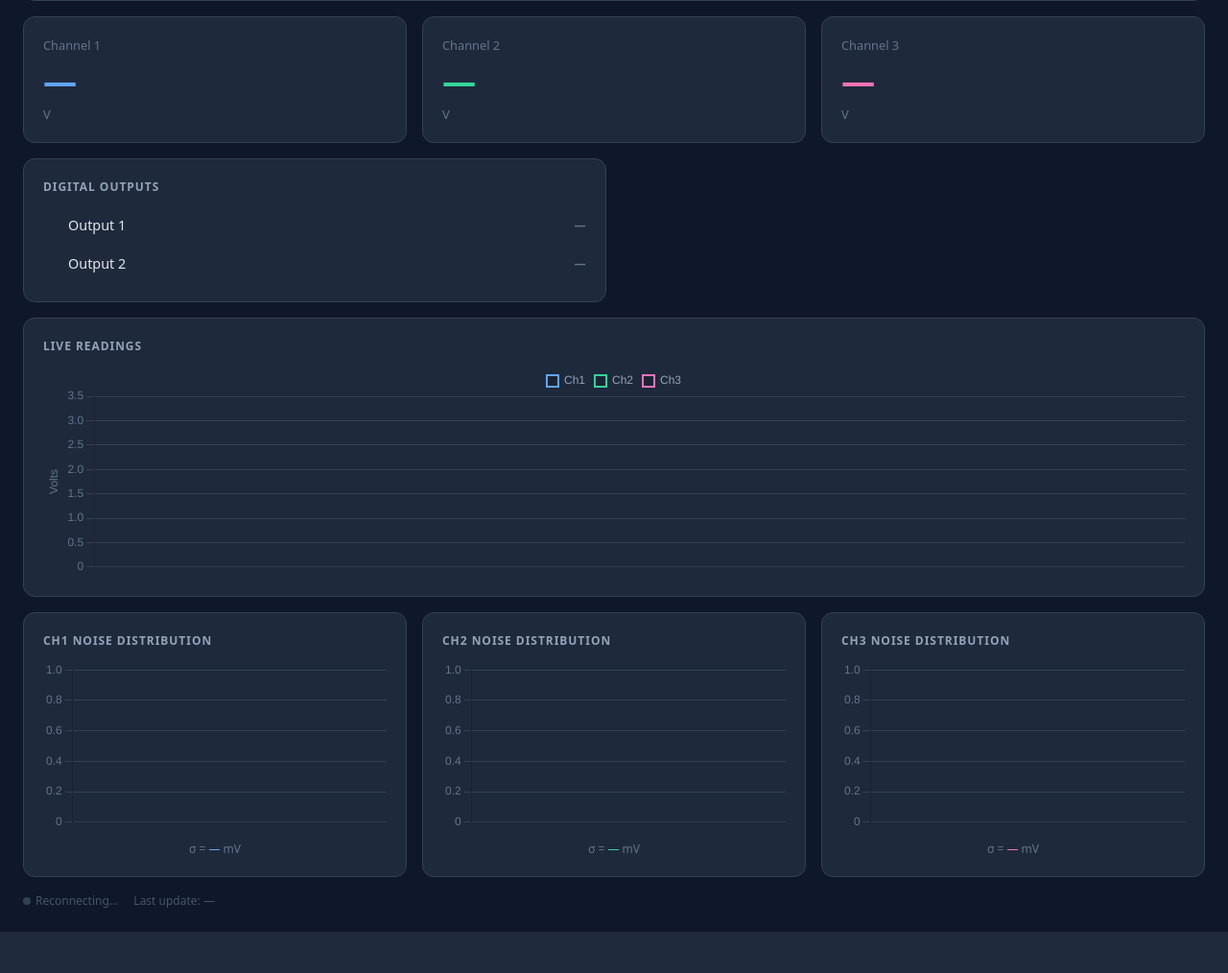
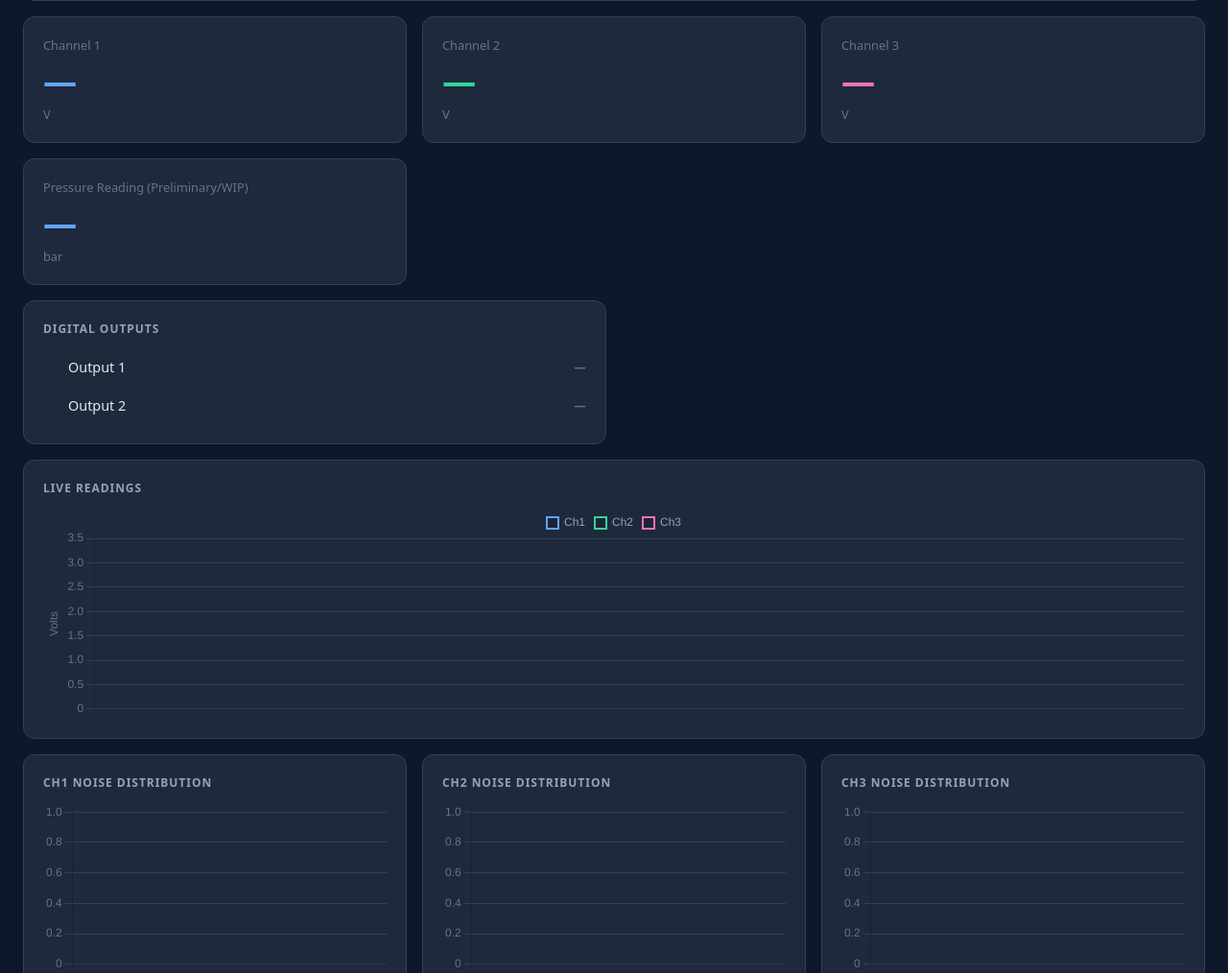
Before and after one commit to Charlotte-Knight/gas-test-daq, a FastAPI app: page / in a window 1280 px wide. Shown: the part 191-1205 px from the top of the page at 96% size. Before the commit the page ends 1162 px from the top, so only its background shows below. Run offline with FastAPI, Linux system fonts and the light colour scheme; data that the repository does not hold is empty.

Commit message:
somewhat calibrated pressure reading

```diff
--- a/daq.py
+++ b/daq.py
@@ -77,6 +77,13 @@ def set_outputs(out1: bool, out2: bool) -> None:
     # GPIO.output(OUT2_PIN, out2)
     pass
 
+def get_pressure_from_voltage(voltage: float) -> float:
+    """
+    Convert voltage reading (in V) from RS 309-725 pressure sensor to pressure in bar.
+
+    In testing we found that at atmospheric pressures, the sensor reads ~0V, and otherwise it has a linear response with a slope of about 16/10 bar/V. Some more testing and calibration should be done to confirm this.
+    """
+    return 1.0 + (16/10) * voltage # to be finalised
 
 # ---------------------------------------------------------------------------
 # Mode logic — add or modify modes here
@@ -168,6 +175,7 @@ class DatabaseThread(DAQThread):
                 ch1=round(ch1, 4),
                 ch2=round(ch2, 4),
                 ch3=round(ch3, 4),
+                pressure=get_pressure_from_voltage(ch1),
                 out1=out1,
                 out2=out2,
                 mode=mode,
--- a/main.py
+++ b/main.py
@@ -117,6 +117,7 @@ async def stream(session: DbSession) -> StreamingResponse:
                     "ch1": row.ch1,
                     "ch2": row.ch2,
                     "ch3": row.ch3,
+                    "pressure": row.pressure,
                     "out1": row.out1,
                     "out2": row.out2,
                     "mode": row.mode.value,
--- a/models.py
+++ b/models.py
@@ -17,6 +17,7 @@ class Measurement(SQLModel, table=True):
     ch1: float
     ch2: float
     ch3: float
+    pressure: float
     out1: bool
     out2: bool
     mode: Mode
--- a/templates/index.html
+++ b/templates/index.html
@@ -152,6 +152,14 @@
     <div class="ch-label">Channel 3</div>
     <div class="ch-value" id="ch3">—</div>
     <div class="ch-unit">V</div>
+  </div>
+</div>
+
+<div class="grid grid-3" style="margin-bottom:16px;">
+  <div class="card ch1">
+    <div class="ch-label">Pressure Reading (Preliminary/WIP)</div>
+    <div class="ch-value" id="pressure">—</div>
+    <div class="ch-unit">bar</div>
   </div>
 </div>
 
@@ -312,6 +320,7 @@
       document.getElementById("ch1").textContent = d.ch1?.toFixed(3) ?? "—";
       document.getElementById("ch2").textContent = d.ch2?.toFixed(3) ?? "—";
       document.getElementById("ch3").textContent = d.ch3?.toFixed(3) ?? "—";
+      document.getElementById("pressure").textContent = d.pressure?.toFixed(3) ?? "—";
       document.getElementById("ts").textContent  = new Date(d.timestamp).toLocaleTimeString();
       setOutput(1, d.out1);
       setOutput(2, d.out2);
```
